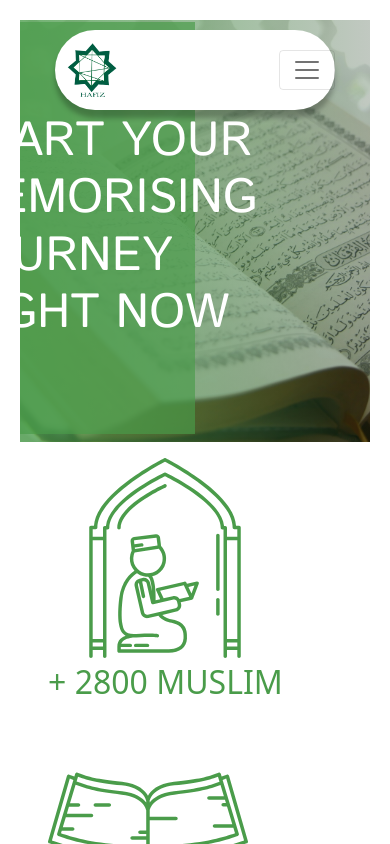
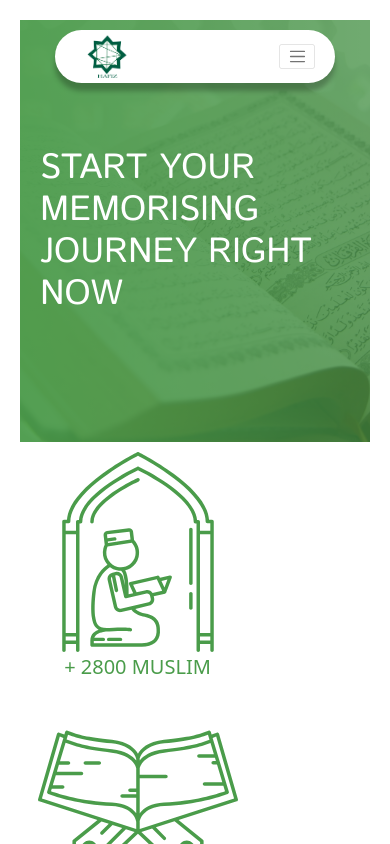
Before and after one commit to R0f1ida/Quran, a React (Create React App) app: page / in a window 390 px wide. Shown: the top 844 px of the page. Built offline with nearby package versions, Linux system fonts and the light colour scheme.

Commit message:
responsive homepage

```diff
--- a/src/App.css
+++ b/src/App.css
@@ -1,39 +1,39 @@
 .form {
   display: block;
-  margin-top: 10px;
+  margin-top: 1rem;
 }
 .form__select {
-  width: 250px;
-  height: 50px;
+  width: 25rem;
+  height: 5rem;
   border: none;
   display: block;
-  border-radius: 10px;
+  border-radius: 1rem;
   text-align: center;
-  font-size: 1.4rem;
-  margin: 10px;
+  font-size: 2rem;
+  margin: 1rem;
   background-color: rgb(253, 248, 241);
   color: rgb(46, 38, 29);
 }
 .form__select option {
-  font-size: 1.4rem;
+  font-size: 2rem;
 }
 .form__btn {
   background-color: #4CAF50;
-  height: 50px;
-  width: 150px;
+  height: 5rem;
+  width: 15rem;
   border: none;
-  margin: 10px;
+  margin: 1rem;
   color: antiquewhite;
-  font-size: 1.4rem;
+  font-size: 2rem;
   border-radius: 5px;
 }
 .form__btn:hover {
   background-color: #3e8e41;
-  box-shadow: 1px 1px 0.5 black;
+  box-shadow: 0.1rem 0.1rem 0.5 black;
 }
 
 .verse {
-  text-shadow: 1px 1px 0.5 black;
+  text-shadow: 0.1rem 0.1rem 0.5 black;
   transition: all 1s;
 }
 .verse--end:not(span) {
@@ -42,17 +42,17 @@
 
 .show-answer {
   background-color: darkkhaki;
-  height: 50px;
-  width: 150px;
+  height: 5rem;
+  width: 15rem;
   border: none;
-  margin: 10px;
+  margin: 1rem;
   color: antiquewhite;
-  font-size: 1.4rem;
-  border-radius: 5px;
+  font-size: 2rem;
+  border-radius: 0.5rem;
 }
 .show-answer:hover {
   background-color: rgb(83, 80, 48);
-  box-shadow: 1px 1px 0.5 rgba(0, 0, 0, 0.5);
+  box-shadow: 0.1rem 0.1rem 0.5 black 0.5;
 }
 
 .hidden {
@@ -93,15 +93,14 @@
   background-repeat: no-repeat;
   background-attachment: fixed;
   height: 50vh;
-  padding-top: 10px;
+  padding-top: 1rem;
   font-size: calc(10px + 2vmin);
   color: white;
   text-align: left;
   position: relative;
 }
 .header--title {
-  font-size: 48px;
-  margin-top: -5.5rem;
+  font-size: 4.8rem;
   padding: 2rem;
   background-color: rgba(74, 156, 74, 0.67);
   width: 50%;
@@ -111,6 +110,15 @@
   align-items: center;
   font-family: "istok web", sans-serif;
   text-transform: uppercase;
+  position: absolute;
+  top: 0;
+  left: 0;
+}
+@media (max-width: 75em) {
+  .header--title {
+    width: 100%;
+    font-size: 3.5rem;
+  }
 }
 
 .content {
@@ -119,8 +127,8 @@
   justify-content: center;
   align-items: center;
   flex-direction: column-reverse;
-  gap: 10px;
-  font-size: 1.4rem;
+  gap: 1rem;
+  font-size: 2rem;
   /* This is mostly intended for prototyping; please download the pattern and re-host for production environments. Thank you! */
 }
 
@@ -130,40 +138,54 @@
   height: min-content;
   margin: 0 auto;
   z-index: 100;
-  box-shadow: 0px 8px 5px rgba(0, 0, 0, 0.25);
+  box-shadow: 0 0.8rem 0.5rem rgba(0, 0, 0, 0.25);
+  padding: 0 2rem;
+}
+@media (max-width: 56.25em) {
+  .navbar-toggler {
+    transition: none;
+  }
 }
 .navbar-brand {
   padding: 0 12px;
   margin: 0;
 }
+.navbar-brand img {
+  width: 5rem;
+}
+@media (max-width: 56.25em) {
+  .navbar-brand img {
+    width: 4rem;
+  }
+}
 .navbar-nav {
   display: flex;
   justify-content: center;
   align-items: center;
-  gap: 10px;
+  gap: 1rem;
   padding: 0;
   margin: 0;
 }
 
 .nav-item {
   text-align: center;
-  padding: 0 12px;
+  padding: 0 1.2rem;
   color: black;
-  font-size: 21px;
+  font-size: 2.1rem;
 }
 
 .container-fluid {
   display: flex;
   justify-content: space-between;
   align-items: center;
-  padding: 5px 0;
+  padding: 0.5rem 0;
   margin: 0;
 }
 
 .footer {
   background-color: rgba(74, 156, 74, 0.67);
   color: white;
-  padding: 10px;
+  padding: 1rem;
   text-align: center;
   font-size: 1rem;
 }
--- a/src/index.css
+++ b/src/index.css
@@ -1,5 +1,11 @@
+html{
+  font-size: 62.5%;
+  box-sizing: border-box;
+
+}
+
 body {
-  padding: 20px;
+  padding: 2rem;
 }
 
 code {
--- a/src/pages/Layout.js
+++ b/src/pages/Layout.js
@@ -7,7 +7,7 @@ function Layout() {
         <nav className="navbar navQ navbar-expand-lg navbar-light bg-white">
             <div className="container-fluid">
                 <Link className="navbar-brand" to="/">
-                    <img src={logo} alt="logo" width="50" />
+                    <img src={logo} alt="logo"/>
                 </Link>
                 <button className="navbar-toggler" type="button" data-bs-toggle="collapse" data-bs-target="#navbarNav" aria-controls="navbarNav" aria-expanded="false" aria-label="Toggle navigation">
                     <span className="navbar-toggler-icon"></span>
--- a/src/styles/_components.scss
+++ b/src/styles/_components.scss
@@ -1,35 +1,35 @@
 .form{
     display: block;
-    margin-top: 10px;
+    margin-top: 1rem;
     &__select{
-        width: 250px;
-        height: 50px;
+        width: 25rem;
+        height: 5rem;
         border: none;
         display: block;
-        border-radius: 10px;
+        border-radius: 1rem;
         text-align: center;
-        font-size: 1.4rem;
-        margin: 10px;
+        font-size: 2rem;
+        margin: 1rem;
         background-color: rgb(253, 248, 241);
         color: rgb(46, 38, 29);
 
         & option{
-            font-size: 1.4rem;
+            font-size: 2rem;
         }
 
     }
     &__btn{
         background-color: #4CAF50;
-        height: 50px;
-        width: 150px;
+        height: 5rem;
+        width: 15rem;
         border: none;
-        margin: 10px;
+        margin: 1rem;
         color: antiquewhite;
-        font-size: 1.4rem;
+        font-size: 2rem;
         border-radius: 5px;
         &:hover{
             background-color: #3e8e41;
-            box-shadow: 1px 1px .5 black;
+            box-shadow: $shadow-dark;
         }
     }
 
@@ -37,7 +37,7 @@
 }
 
 .verse {
-    text-shadow: 1px 1px .5 black;
+    text-shadow: $shadow-dark;
     transition: all 1s;
     &--end:not(span){
         color: #3e8e41;
@@ -49,16 +49,16 @@
 // }
 .show-answer{
     background-color: darkkhaki;
-    height: 50px;
-    width: 150px;
+    height: 5rem;
+    width: 15rem;
     border: none;
-    margin: 10px;
+    margin: 1rem;
     color: antiquewhite;
-    font-size: 1.4rem;
-    border-radius: 5px;
+    font-size: 2rem;
+    border-radius: .5rem;
     &:hover {
         background-color:rgb(83, 80, 48);
-        box-shadow: 1px 1px .5 rgba(#000, .5);
+        box-shadow: $shadow-dark .5;
     }
 }
 .hidden{
--- a/src/styles/_layouts.scss
+++ b/src/styles/_layouts.scss
@@ -5,14 +5,14 @@
   background-repeat: no-repeat;
   background-attachment: fixed;
   height: 50vh;
-  padding-top: 10px;
+  padding-top: 1rem;
   font-size: calc(10px + 2vmin);
   color: white;
   text-align: left;
   position: relative;
   &--title{
-    font-size: 48px;
-    margin-top: -5.5rem;
+    font-size: 4.8rem;
+    // margin-top: -5.5rem;
     padding: 2rem;
     background-color: rgba($primary-color-light, .67);
     width: 50%;
@@ -22,6 +22,15 @@
     align-items: center;
     font-family:'istok web', sans-serif;
     text-transform: uppercase;
+    position: absolute;
+    top: 0;
+    left: 0;
+    @include respond(tab-land){
+      width: 100%;
+      font-size: 3.5rem;
+
+    }
+
   }
 }
 
@@ -31,8 +40,8 @@
   justify-content: center;
   align-items: center;
   flex-direction: column-reverse;
-  gap: 10px;
-  font-size: 1.4rem;
+  gap: 1rem;
+  font-size: 2rem;
 
 /* This is mostly intended for prototyping; please download the pattern and re-host for production environments. Thank you! */
 }
@@ -43,16 +52,30 @@
   height: min-content;
   margin: 0 auto;
   z-index: 100;
-  box-shadow: 0px 8px 5px rgba(0, 0, 0, .25);
+  box-shadow: 0 .8rem .5rem rgba(0, 0, 0, .25);
+  padding: 0 2rem;
+  &-toggler{
+    @include respond(tab-port){
+      // padding: 0 2rem;
+      transition: none;
+    }
+  }
   &-brand{
     padding: 0 12px;
     margin: 0;
+    img{
+      width: 5rem;
+      @include respond(tab-port){
+        width: 4rem;
+      }
+    }
+
   }
   &-nav{
     display: flex;
     justify-content: center;
     align-items: center;
-    gap: 10px;
+    gap: 1rem;
     padding: 0;
     margin: 0;
   };
@@ -60,9 +83,9 @@
 .nav{
   &-item{
     text-align: center;
-    padding: 0 12px;
+    padding: 0 1.2rem;
     color: black;
-    font-size: 21px;
+    font-size: 2.1rem;
     // border-right: solid black .5px;
   }
 }
@@ -70,13 +93,13 @@
   display: flex;
   justify-content: space-between;
   align-items: center;
-  padding: 5px 0;
+  padding: .5rem 0;
   margin: 0;
 }
 .footer{
   background-color: rgba($primary-color-light, .67);
   color: white;
-  padding: 10px;
+  padding: 1rem;
   text-align: center;
   font-size: 1rem;
 }
--- a/src/styles/_variables.scss
+++ b/src/styles/_variables.scss
@@ -1,3 +1,19 @@
 $primary-color-dark: #1A361A;
 $primary-color-light: #4A9C4A;
 $font-stack: 'Helvetica Neue', sans-serif;
+$shadow-dark: .1rem .1rem .5 black;
+
+@mixin respond($breakpoints) {
+    @if $breakpoints == phone {
+        @media (max-width: 37.5em) { @content };
+    }
+    @if $breakpoints == tab-port {
+        @media (max-width: 56.25em) { @content };
+    }
+    @if $breakpoints == tab-land {
+        @media (max-width: 75em) { @content };
+    }
+    @if $breakpoints == big-desktop {
+        @media (max-width: 112.5em) { @content };
+    }
+};
```
Also changed, not shown: 1 other file (tests, documents, lock files or other folders).
